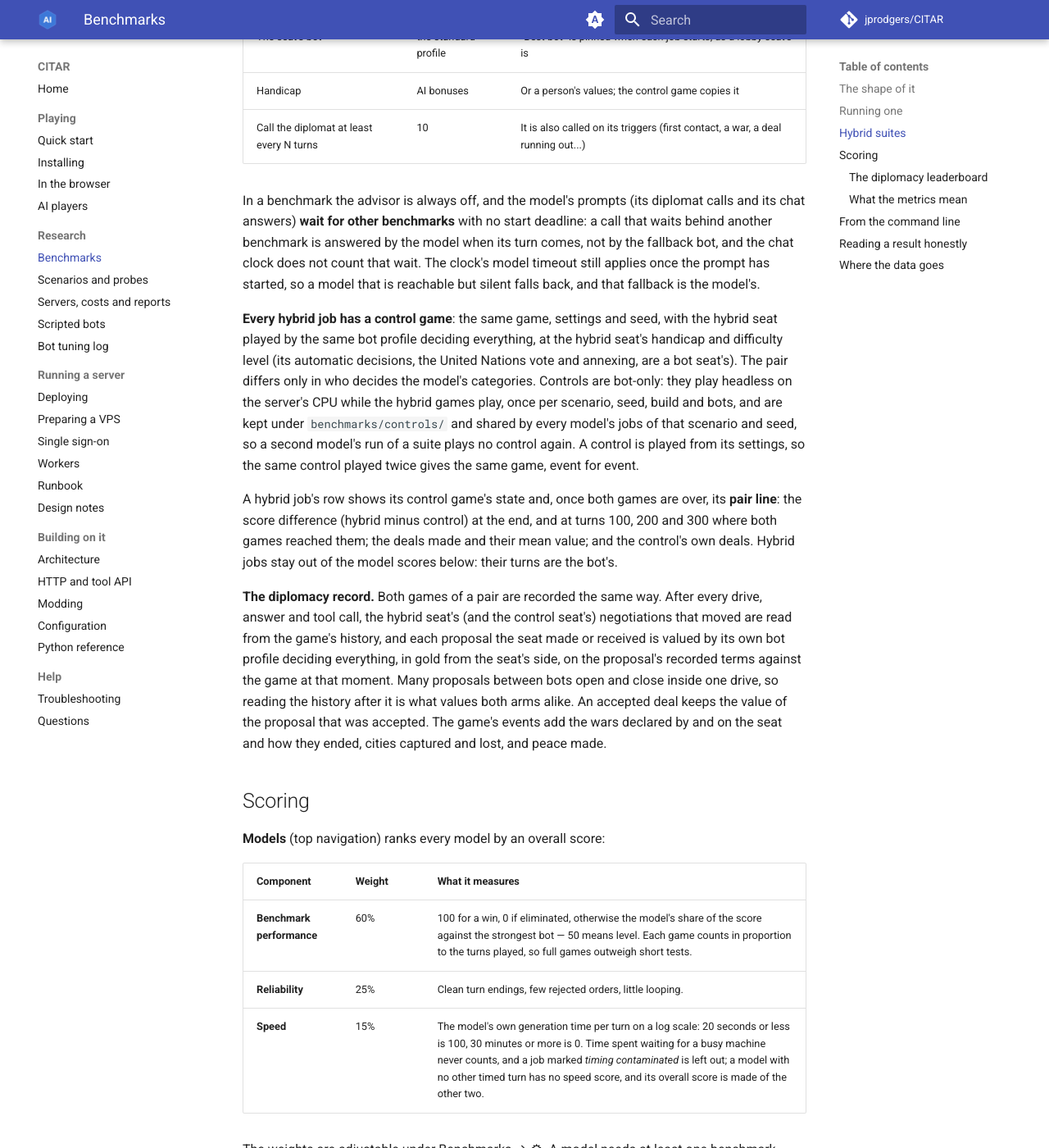
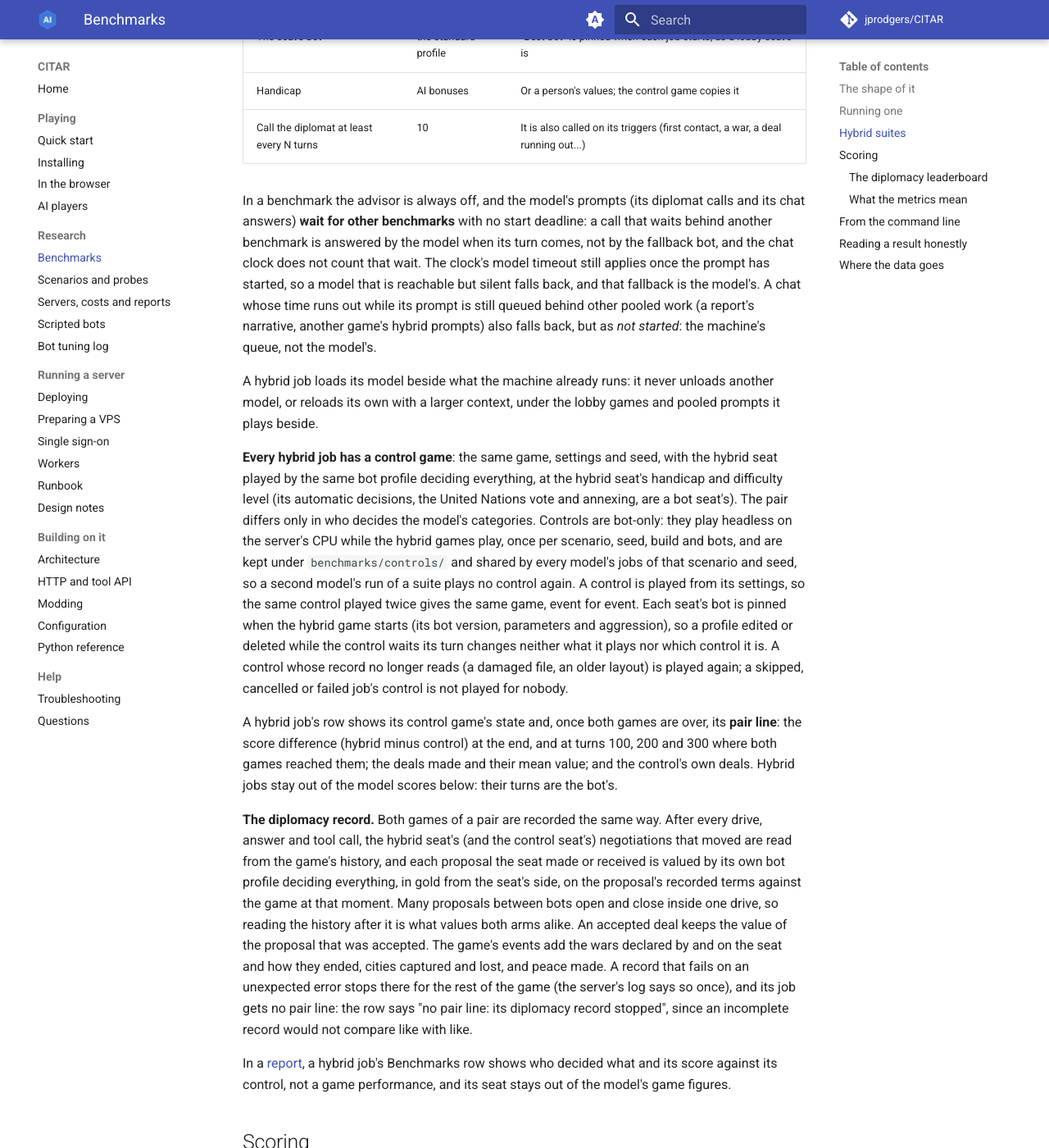
Before and after one commit to jprodgers/CITAR, an MkDocs documentation site: the page built from docs/BENCHMARKS.md, in a window 1280 px wide and 1400 px high, scrolled down 2523 px. Shown: the whole window at 82% size. Built offline with MkDocs 1.6.1 and Material for MkDocs 9.7.7, drawn with Linux system fonts in a browser that asks for light colours; comment, search, counter and statistics services are not loaded.

Commit message:
docs, wiki: not started fallbacks, pinned controls, a stopped record, hybrid jobs in reports
BENCHMARKS (a chat whose prompt never started, a hybrid job's shared
load, controls pinned and played again or let go, a record that stops,
reports), API (not_started for chats, answered_by none,
diplomacy.incomplete) and SCENARIOS ("answered by nobody"); the wiki
regenerated.

Co-Authored-By: Claude Opus 5.5 <noreply@anthropic.com>

```diff
--- a/docs/BENCHMARKS.md
+++ b/docs/BENCHMARKS.md
@@ -92,7 +92,12 @@ In a benchmark the advisor is always off, and the model's prompts (its diplomat
 answers) **wait for other benchmarks** with no start deadline: a call that waits behind another
 benchmark is answered by the model when its turn comes, not by the fallback bot, and the chat clock
 does not count that wait. The clock's model timeout still applies once the prompt has started, so a
-model that is reachable but silent falls back, and that fallback is the model's.
+model that is reachable but silent falls back, and that fallback is the model's. A chat whose time
+runs out while its prompt is still queued behind other pooled work (a report's narrative, another
+game's hybrid prompts) also falls back, but as *not started*: the machine's queue, not the model's.
+
+A hybrid job loads its model beside what the machine already runs: it never unloads another model,
+or reloads its own with a larger context, under the lobby games and pooled prompts it plays beside.
 
 **Every hybrid job has a control game**: the same game, settings and seed, with the hybrid seat
 played by the same bot profile deciding everything, at the hybrid seat's handicap and difficulty
@@ -101,7 +106,11 @@ differs only in who decides the model's categories. Controls are bot-only: they
 server's CPU while the hybrid games play, once per scenario, seed, build and bots, and are kept under
 `benchmarks/controls/` and shared by every model's jobs of that scenario and seed, so a second model's
 run of a suite plays no control again. A control is played from its settings, so the same control
-played twice gives the same game, event for event.
+played twice gives the same game, event for event. Each seat's bot is pinned when the hybrid game
+starts (its bot version, parameters and aggression), so a profile edited or deleted while the control
+waits its turn changes neither what it plays nor which control it is. A control whose record no longer
+reads (a damaged file, an older layout) is played again; a skipped, cancelled or failed job's control
+is not played for nobody.
 
 A hybrid job's row shows its control game's state and, once both games are over, its **pair line**:
 the score difference (hybrid minus control) at the end, and at turns 100, 200 and 300 where both
@@ -115,7 +124,12 @@ everything, in gold from the seat's side, on the proposal's recorded terms again
 moment. Many proposals between bots open and close inside one drive, so reading the history after it
 is what values both arms alike. An accepted deal keeps the value of the proposal that was accepted.
 The game's events add the wars declared by and on the seat and how they ended, cities captured and
-lost, and peace made.
+lost, and peace made. A record that fails on an unexpected error stops there for the rest of the game
+(the server's log says so once), and its job gets no pair line: the row says "no pair line: its
+diplomacy record stopped", since an incomplete record would not compare like with like.
+
+In a [report](REPORTS.md), a hybrid job's Benchmarks row shows who decided what and its score against
+its control, not a game performance, and its seat stays out of the model's game figures.
 
 ## Scoring
 
```
Also changed, not shown: docs/API.md (+5 -3 lines), docs/SCENARIOS.md (+2 -1 lines), wiki/Benchmarks.md (+17 -3 lines), wiki/HTTP-and-tool-API.md (+5 -3 lines), wiki/Scenarios-and-probes.md (+2 -1 lines).
